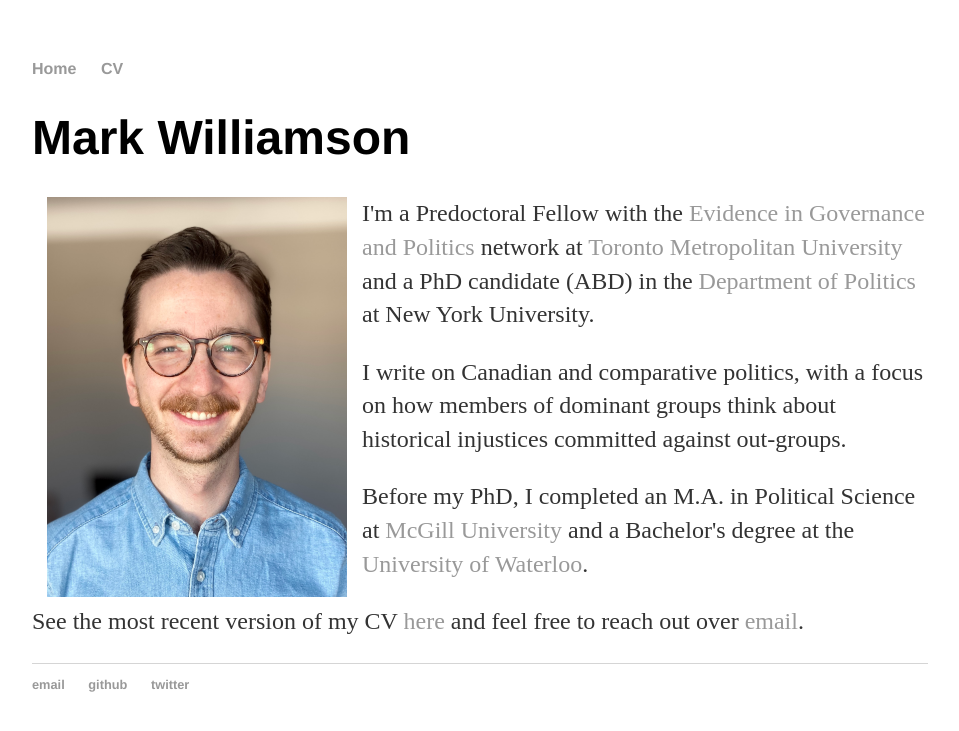
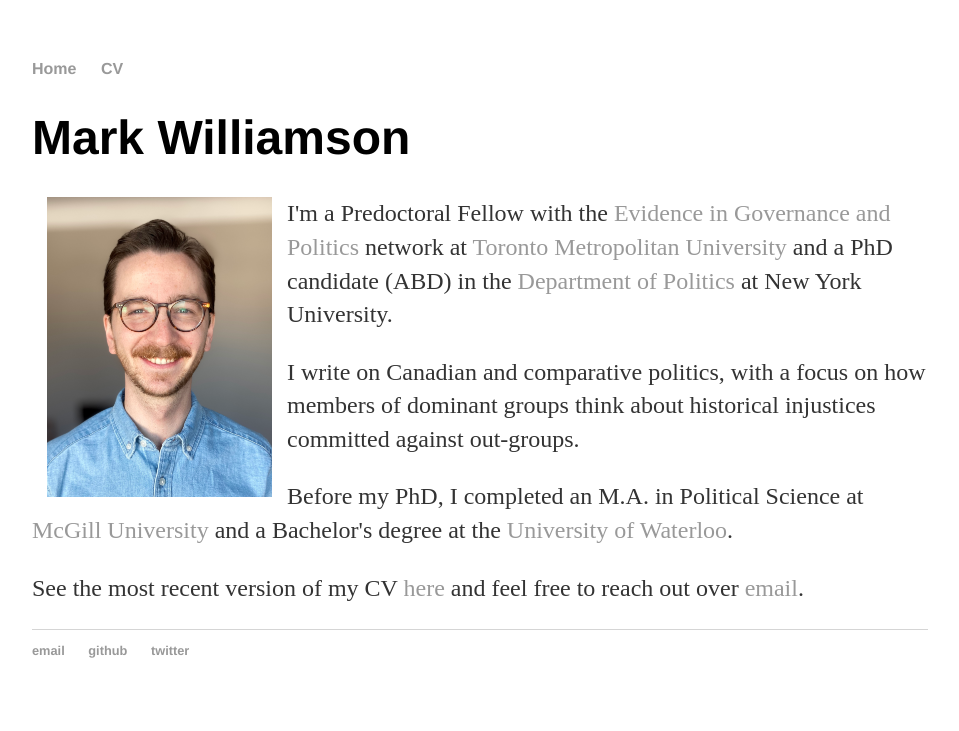
Before and after one commit to mark-williamson/mark-williamson.github.io, a Jekyll site: the page built from index.html, in a window 1280 px wide. Shown: the top 731 px of the page, without its empty margins (160-1119 px from the left). Built offline with Jekyll 4.4.1, drawn with Linux system fonts in a browser that asks for light colours.

Commit message:
Update index.html

```diff
--- a/index.html
+++ b/index.html
@@ -4,7 +4,7 @@
 ---
 <div class="blurb">
 	<h1>Mark Williamson</h1>
-	<img src="assets/profile_photo2.jpeg" style="padding:0 15px;width:300px;float:left;"/>
+	<img src="assets/profile_photo2.jpeg" style="padding:0 15px;width:225px;float:left;"/>
 	<p>I'm a Predoctoral Fellow with the <a href="https://egap.org">Evidence in Governance and Politics</a> network at <a href="https://www.torontomu.ca/">Toronto Metropolitan University</a> and a PhD candidate (ABD) in the <a href="http://as.nyu.edu/politics.html">Department of Politics</a> at New York University. </p>
 	<p>I write on Canadian and comparative politics, with a focus on how members of dominant groups think about historical injustices committed against out-groups.</p>
 	<p> Before my PhD, I completed an M.A. in Political Science at <a href="http://mcgill.ca">McGill University</a> and a Bachelor's degree at the <a href="http://uwaterloo.ca">University of Waterloo</a>.</p>
```
